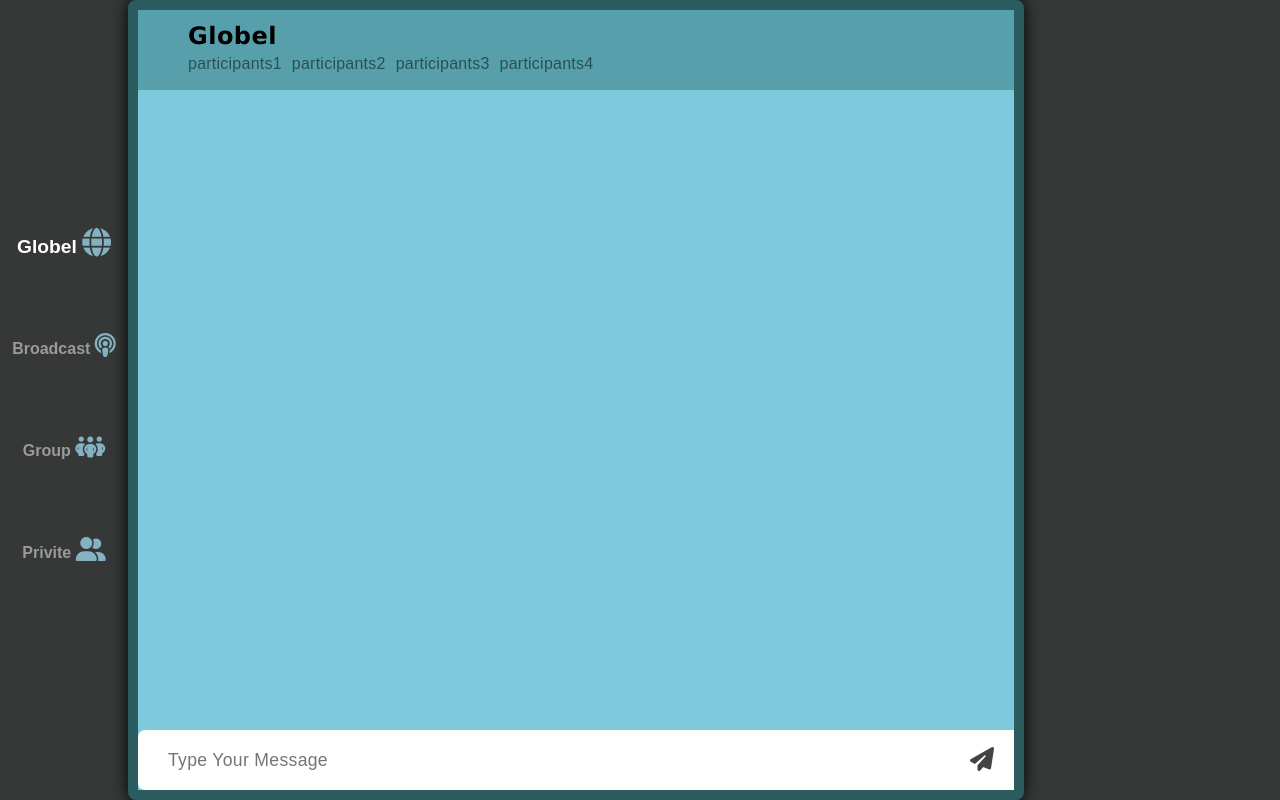
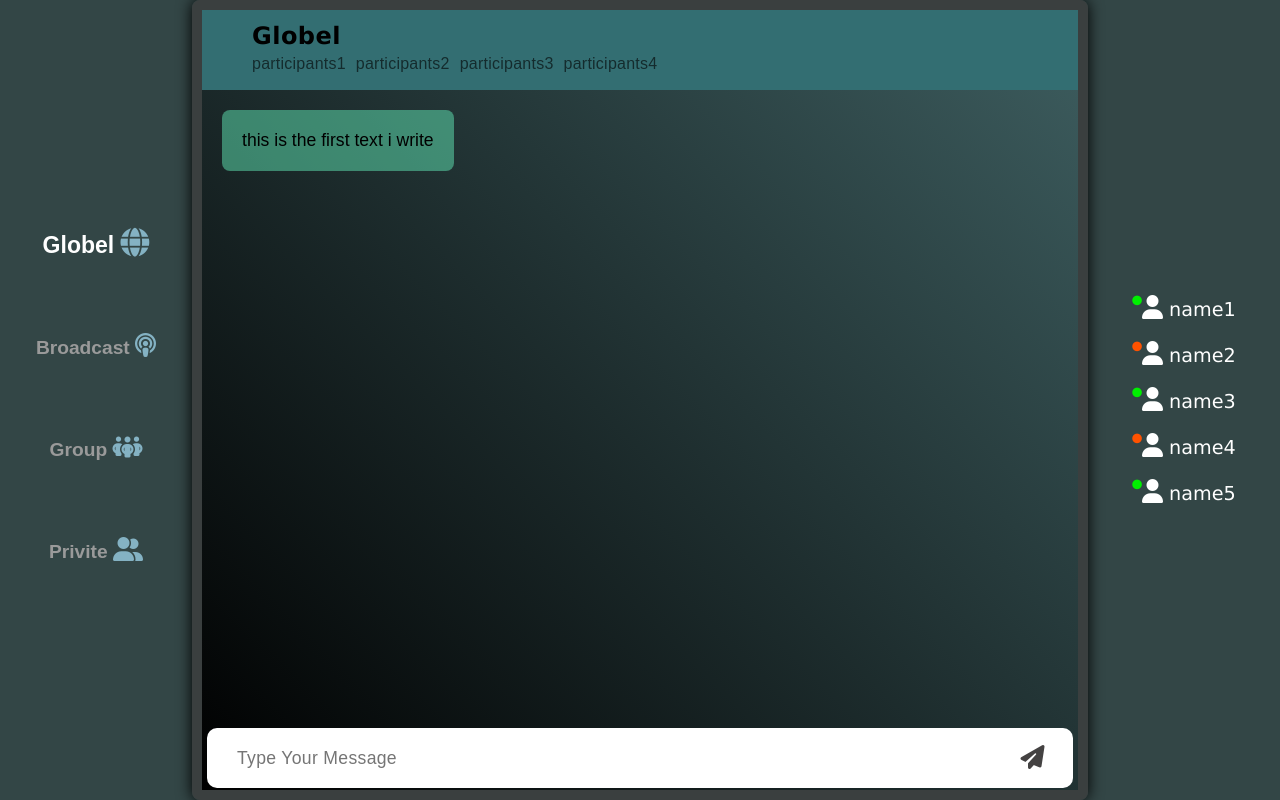
Before and after one commit to Vinit-Pandit/Connectify, a React (Vite) app: page /Dashboard in a window 1280 px wide. Built offline with nearby package versions, Linux system fonts and the light colour scheme.

Commit message:
adding FriendStatus

```diff
--- a/src/Components/Chat_Options.jsx
+++ b/src/Components/Chat_Options.jsx
@@ -3,12 +3,12 @@ import styled from 'styled-components'
 
 
 const Chat_opt = styled.div`
-    width: 10%;
+    width: 15%;
     height: 100vh;
     text-align: center;
     .Opt_ul{
         height: 100vh;
-        font-size: 1rem;
+        font-size: 1.2rem;
         font-weight: 600;
         font-family: Arial, Helvetica, sans-serif;
         list-style: none;
--- a/src/Components/Chat_window.jsx
+++ b/src/Components/Chat_window.jsx
@@ -1,6 +1,8 @@
 import React from 'react'
 import styled from 'styled-components'
 import { useState } from 'react'
+import Message from './Message'
+
 
 const Chat_Box = styled.div`
 
@@ -8,14 +10,15 @@ const Chat_Box = styled.div`
     /* overflow: hidden; */
     position: relative;
     width: 70%;
-    overflow: hidden;
-    background: #7ccadb;
+    /* overflow: hidden; */
+    overflow: auto;
+
+    background: linear-gradient(45deg,black,#74d9e429);
     border-radius: 8px;
     box-sizing: border-box;
     box-shadow: 0px 0px 15px #000000;
-    border: 10px solid #2b5d60;
-    /* display: flex; */
-    /* flex-direction: column; */
+    border: 10px solid #3a3f3f;
+
 
 
 
@@ -26,7 +29,8 @@ const Chat_Box = styled.div`
       height: 80px;
 
       position: relative;
-      background: #3272767d;
+      background: #336e72;
+      /* background-color: #3ebdc6; */
       /* display: flex; */
       /* text-align: center; */
 
@@ -53,21 +57,23 @@ const Chat_Box = styled.div`
     }
     .Participants{
       display: flex;
+      color: #000000;
       gap: 10px;
       list-style: none;
       margin: 5px 0px;
       font-weight: normal;
-      opacity: 0.5;
+      opacity: 0.6;
       font-size: 1rem;
       font-family: sans-serif;
       letter-spacing: 0.015rem;
 
     }
-    .message{
-      position: absolute;
-      width: 100%;
-      height:60px;
-      bottom: 0;
+    .Inpmessage{
+      position: fixed;
+      height: 60px;
+      bottom: 12px;
+      width: 67%;
+      margin: 0 5px;
 
 
     }
@@ -78,7 +84,7 @@ const Chat_Box = styled.div`
       height: 60px;
       outline: none;
       border: none;
-      border-radius: 7px;
+      border-radius: 10px;
       font-size: 1.1rem;
       font-family: Arial, Helvetica, sans-serif;
       letter-spacing: 0.02rem;
@@ -102,6 +108,8 @@ const Chat_Box = styled.div`
       color: black;
 
     }
+
+
 
 
 
@@ -139,7 +147,26 @@ export default function Chat_window() {
 
           </div>
         </div>
-        <div className="message"  value={InpValue} onChange={(e)=>{setValue(e.target.value)}}>
+
+
+
+        <Message message="this is the first text i write" dir="left"></Message>
+        {/* <Message message="this is the second text i write" dir="right"></Message>
+        <Message message="this is the second text i write" dir="right"></Message>
+        <Message message="this is the second text i write" dir="right"></Message>
+        <Message message="this is the second text i write" dir="right"></Message>
+        <Message message="this is the second text i write" dir="right"></Message>
+        <Message message="this is the second text i write" dir="right"></Message>
+        <Message message="this is the second text i write" dir="right"></Message>
+        <Message message="this is the second text i write" dir="right"></Message>
+        <Message message="this is the second text i write" dir="right"></Message>
+        <Message message="this is the second text i write" dir="right"></Message>
+        <Message message="this is the second text i write" dir="right"></Message>
+        <Message message="this is the second text i write" dir="right"></Message> */}
+
+
+
+        <div className="Inpmessage"  value={InpValue} onChange={(e)=>{setValue(e.target.value)}}>
 
           <input type="text"  className='TypeBoard'  placeholder='Type Your Message' />
           <button className='Send' onClick={Handle_Click}>
--- /dev/null
+++ b/src/Components/FriendStatus.jsx
@@ -0,0 +1,51 @@
+import React from 'react'
+import styled from 'styled-components'
+
+const FrSt = styled.div`
+    width: 15%;
+    height: 100vh;
+    display: flex;
+    flex-direction: column;
+    align-items: center;
+    justify-content: center;
+    /* gap: 30px; */
+    font-size: 1.2rem;
+    color: white;
+    font-family: Verdana, Geneva, Tahoma, sans-serif;
+
+    span{
+        margin: 10px;
+        /* max-height:10px; */
+    }
+    .user{
+        font-size: 1.5rem;
+    }
+    .circle{
+        font-size: 0.6rem;
+        top: -12px;
+        position: relative;
+        color: green;
+    }
+
+`
+
+export default function FriendStatus(propes) {
+  return (
+    <FrSt>
+        {/* <span><i class="fa-solid fa-circle circle"></i><i class="fa-solid fa-user user"></i>     {propes.arr[0]}</span>
+        <span><i class="fa-solid fa-circle circle"></i><i class="fa-solid fa-user user"></i>     {propes.arr[0]}</span>
+        <span><i class="fa-solid fa-circle circle"></i><i class="fa-solid fa-user user"></i>     {propes.arr[0]}</span>
+        <span><i class="fa-solid fa-circle circle"></i><i class="fa-solid fa-user user"></i>     {propes.arr[0]}</span> */}
+
+    {propes.arr.map(element => (
+      <span key={element}>
+        <i className="fa-solid fa-circle circle" style={{color:`${element.online?"#00ef00" : "#ff5200"}`}}></i>
+        <i className="fa-solid fa-user user"></i>  {"  " /* just for spaces*/}
+        {element.name}
+      </span>
+    ))}
+
+
+    </FrSt>
+  )
+}
--- /dev/null
+++ b/src/Components/Message.jsx
@@ -0,0 +1,32 @@
+import React from 'react'
+import styled from 'styled-components'
+
+const MsgBox = styled.div`
+
+    .msg{
+        position: relative;
+        display: flex;
+        padding: 20px;
+        margin: 20px;
+        justify-content: center;
+        align-items: center;
+        /* float: right; */
+        clear: both;
+        font-size: 1.1rem;
+        background-color: #6affc770;
+        max-width: 300px;
+        border-radius: 8px;
+        font-family: sans-serif;
+
+    }
+`
+
+export default function Message(propes) {
+  return (
+    <MsgBox>
+        <div className="msg" style={{float:`${propes.dir}`}}>
+            {propes.message}
+        </div>
+    </MsgBox>
+  )
+}
--- a/src/Dashboard.jsx
+++ b/src/Dashboard.jsx
@@ -2,12 +2,12 @@ import React from 'react'
 import styled from 'styled-components'
 import Chat_window from './Components/Chat_window'
 import Chat_Options from './Components/Chat_Options'
-
+import FriendStatus from './Components/FriendStatus'
 
 const DIV =styled.div `
   width: 100%;
   height: 100vh;
-  background: #363838;
+  background: #334646;
   /* color: white; */
   display: flex;
   flex-direction: row;
@@ -16,12 +16,19 @@ const DIV =styled.div `
 `
 export default function Dashboard() {
 
+  const  FriendArr = [
+    {name:"name1" , online:true},
+    {name:"name2" , online:false},
+    {name:"name3" , online:true},
+    {name:"name4" , online:false},
+    {name:"name5" , online:true},
 
+  ]
   return (
     <DIV id='Dashboard'>
       <Chat_Options/>
       <Chat_window/>
-      <div className='Friend_list'></div>
+      <FriendStatus arr={FriendArr}/>
 
 
     </DIV>
```
